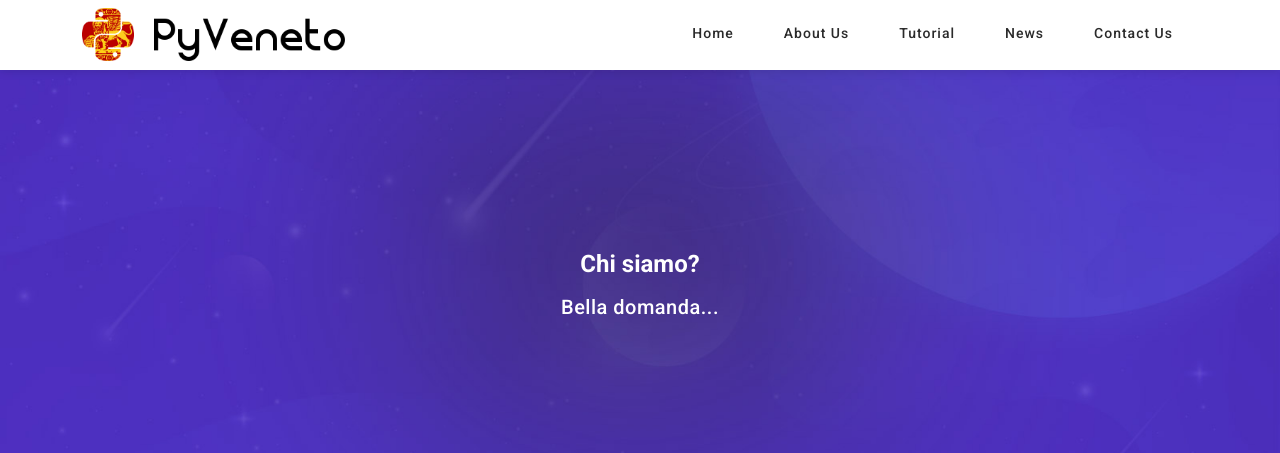
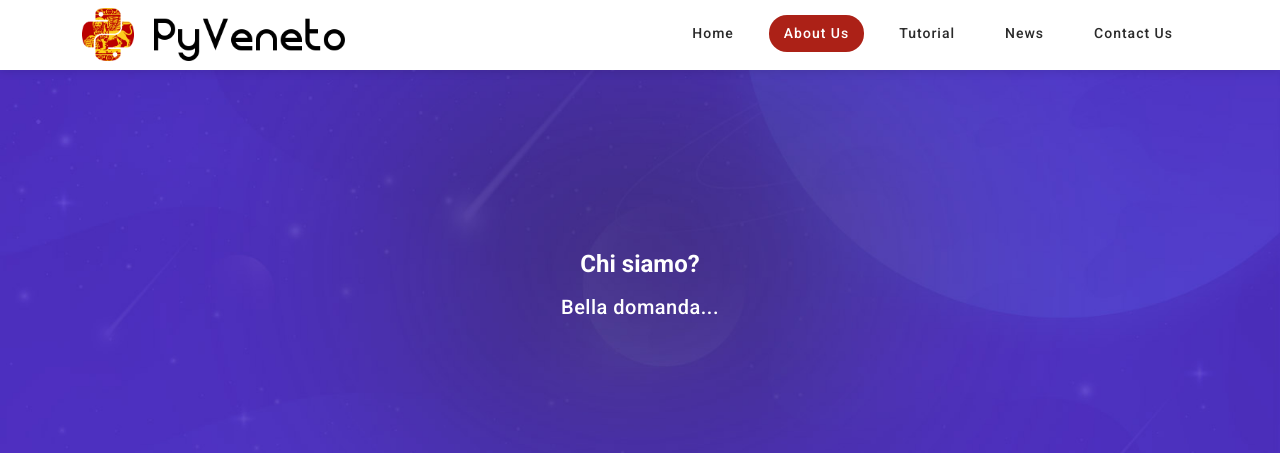
Before and after one commit to shadMod/python-veneto-web, a FastAPI app: page /about-us/ in a window 1280 px wide. Shown: the top 453 px of the page. Run offline with FastAPI, Linux system fonts and the light colour scheme; parts of the project's set-up code (start-up, migrations or seed data) failed here and were passed over; some libraries are stand-ins or nearby versions.

Commit message:
(#0001): replaced about_us with about-us
	 rm target=”_blank”

```diff
--- a/python_veneto_web/templates/setup/sections/header.html
+++ b/python_veneto_web/templates/setup/sections/header.html
@@ -15,7 +15,7 @@
 						</li>
 						<li>
 							<a href="{{ url_for('about_us') }}"
-							   {% if request.path=="/about_us/" %}class="active" {% endif %}>
+							   {% if request.path=="/about-us/" %}class="active" {% endif %}>
 								About us
 							</a>
 						</li>
@@ -31,7 +31,7 @@
 							</a>
 						</li>
 						<li>
-							<a href="{{ url_for('contact_us') }}" target=”_blank”
+							<a href="{{ url_for('contact_us') }}"
 							   {% if request.path=="/contact-us/" %}class="active" {% endif %}>
 								Contact Us
 							</a>
```
